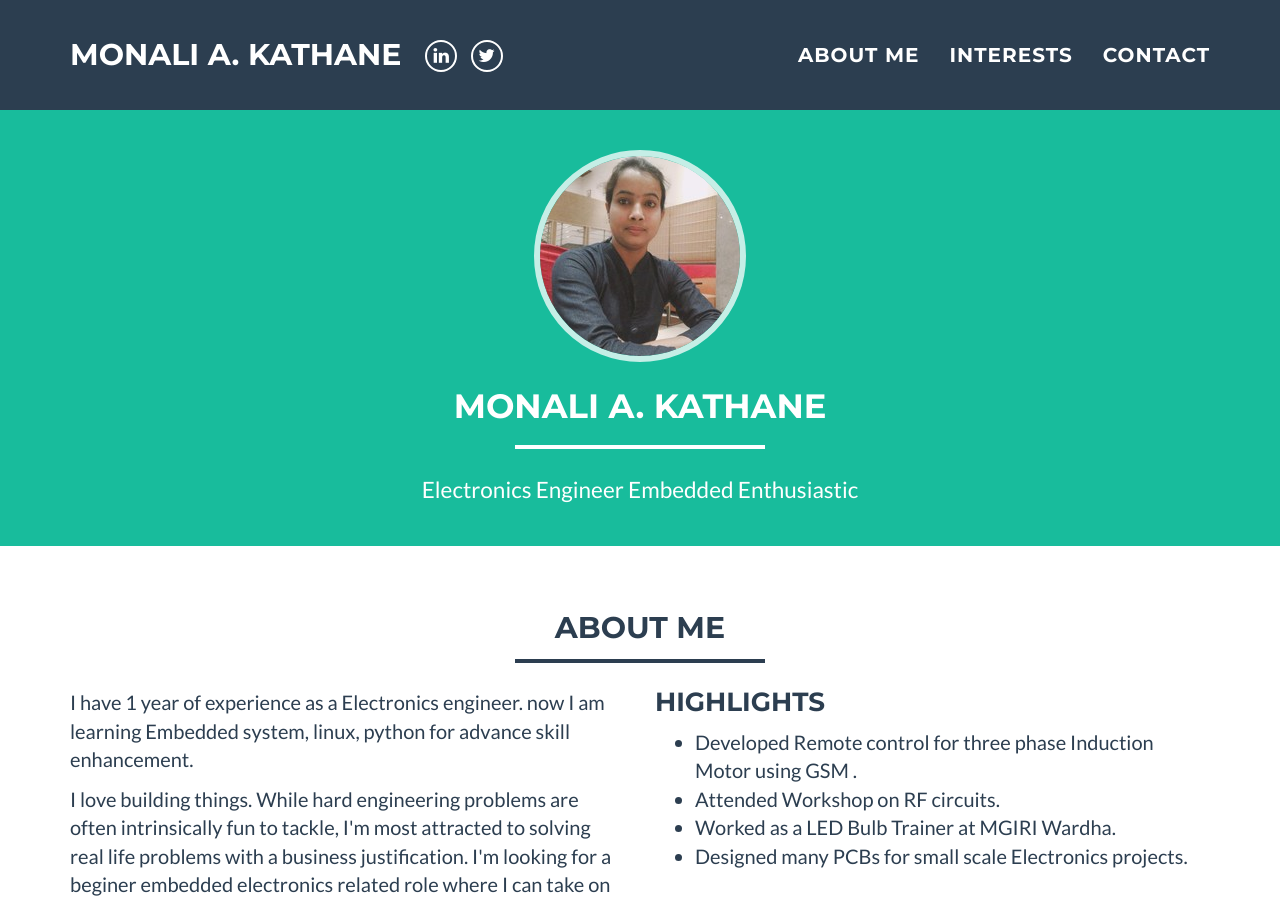
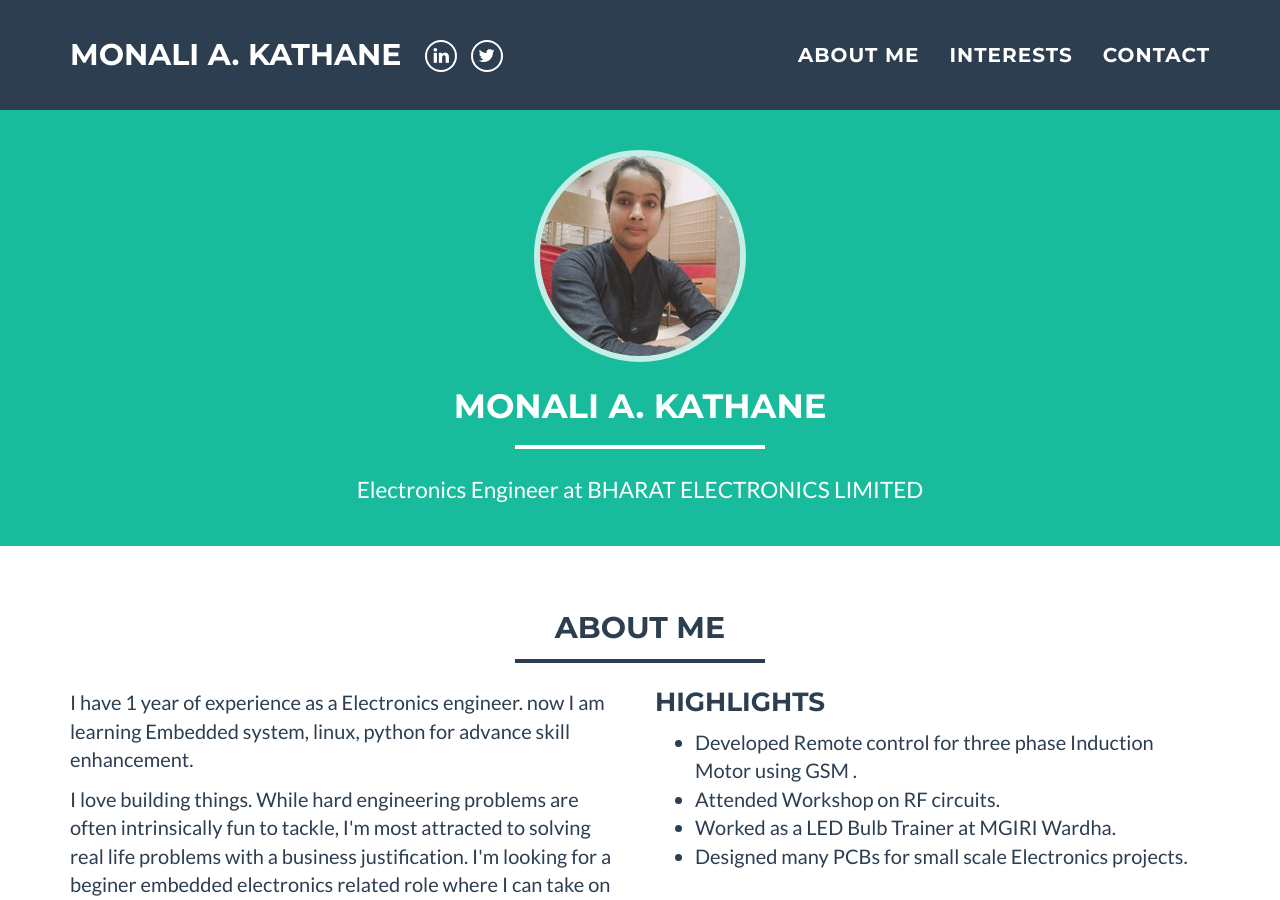
Before and after one commit to monalikathane/monalikathane.github.io, a Jekyll site: the page built from index.html, in a window 1280 px wide and 900 px high. Built offline with Jekyll 4.4.1, drawn with Linux system fonts in a browser that asks for light colours.

Commit message:
BEL added

```diff
--- a/_config.yml
+++ b/_config.yml
@@ -3,7 +3,7 @@ name: Monali A. Kathane
 email: monali.kathane212@gmail.com
 #canonical_url: https://edwinexemplar.com
 keywords: "Electronics Engineer, Python, C, 8051, pic microcontroller, Arduino, PCB Design, Microcontroller Programming"
-skills: "Electronics Engineer Embedded Enthusiastic"
+skills: "Electronics Engineer at BHARAT ELECTRONICS LIMITED"
 baseurl:
 
 # Social networks usernames (many more available: google-plus, flickr, dribbble, pinterest, instagram, tumblr, linkedin, etc.)
```
